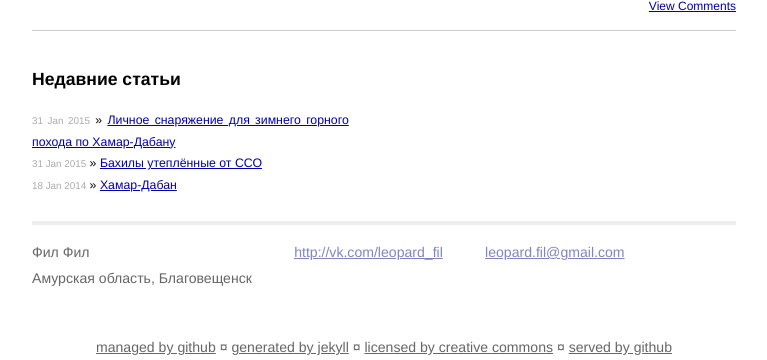
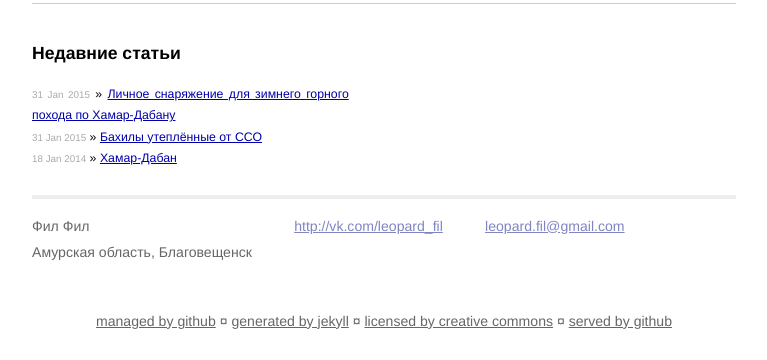
Before and after one commit to ivan-placid/demo, a Jekyll site: the page built from _posts/2015-01-31-art-5-vernulsya.markdown, in a window 1280 px wide, cut to the strip 957-1317 px from the top of the page. Shown: the whole strip, without its empty margins (256-1023 px from the left). Built offline with Jekyll 4.4.1, drawn with Linux system fonts in a browser that asks for light colours; some web fonts are replaced; Markdown is read by kramdown in place of the engine named in the settings; comment, search, counter and statistics services are not loaded; after the commit the page ends 1291 px from its top, so only the background shows below that.

Commit message:
Update post.html

```diff
--- a/_layouts/post.html
+++ b/_layouts/post.html
@@ -5,12 +5,12 @@ layout: default
   <h2> {{page.title}} </h2>
   <span class="date">{{ page.date | date:"%B %d, %Y" }}</span>
   {{ content }}
-  <div class="view_comments_link">
+  <!--div class="view_comments_link">
     <a href="{{ page.url }}#disqus_thread">View Comments</a> <br />
     <div id="disqus_thread"></div>
     <script type="text/javascript" src="http://disqus.com/forums/anilsweblog/embed.js"></script>
     <noscript><a href="http://anilsweblog.disqus.com/?url=ref">View the discussion thread</a></noscript>
-  </div>
+  </div-->
 </div>
 
 <div id="related">
```
